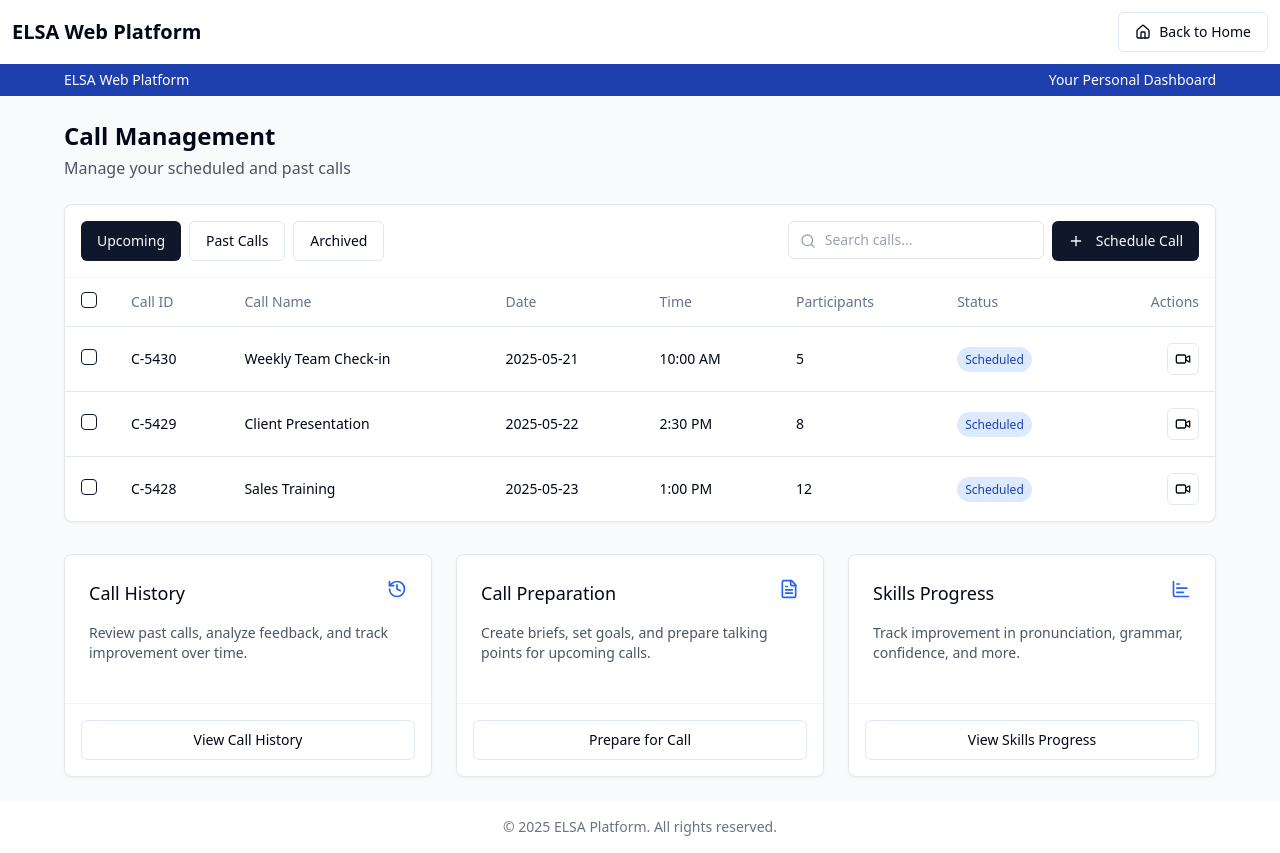
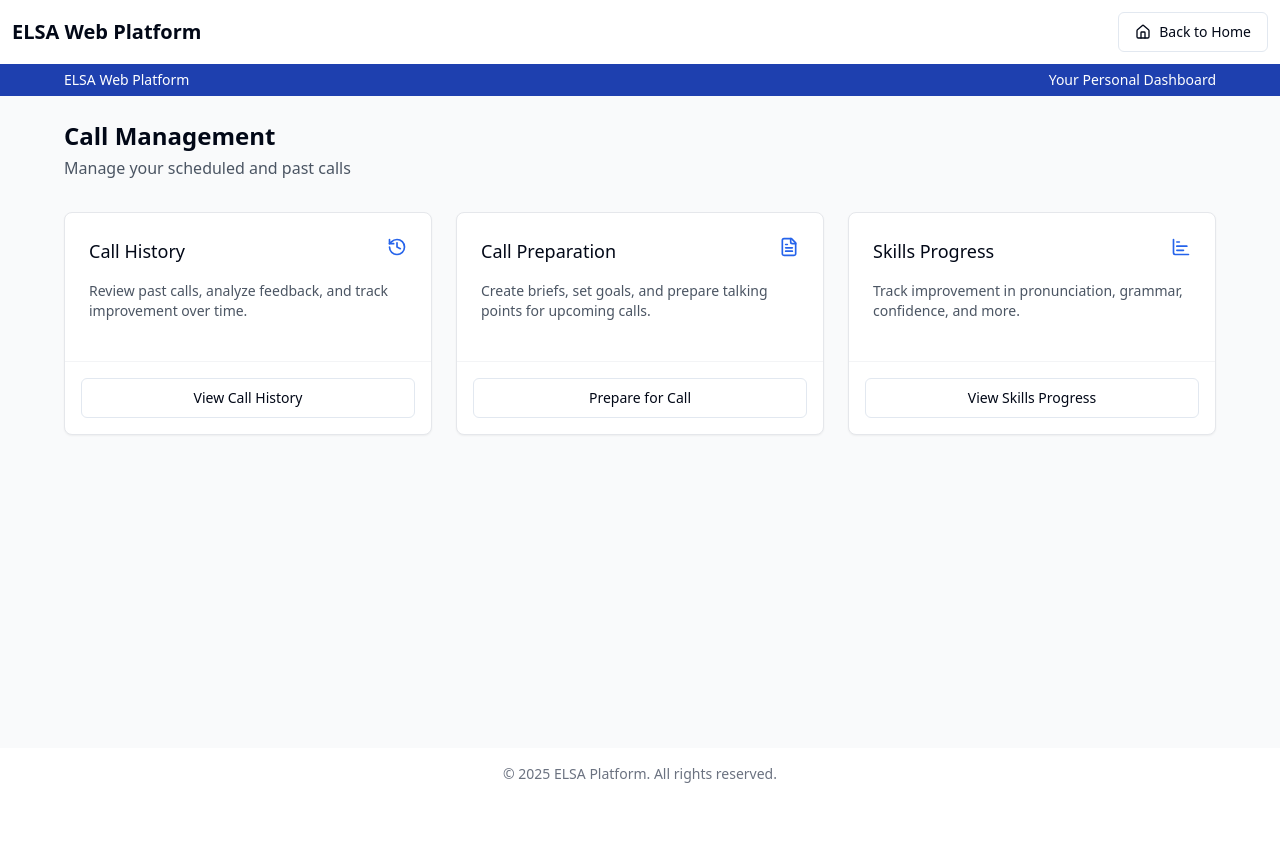
Before and after one commit to martyna-elsa/zoom-feedback-overlay, a React (Vite) app: page /web-platform in a window 1280 px wide. After the commit the page ends 800 px from the top, so only its background shows below. Built offline with nearby package versions, Linux system fonts and the light colour scheme.

Commit message:
Remove call management table
Removes the table displaying call information from the top of the WebPlatformPage.

```diff
--- a/src/pages/WebPlatformPage.tsx
+++ b/src/pages/WebPlatformPage.tsx
@@ -1,4 +1,3 @@
-
 import React, { useState } from 'react';
 import { Link } from 'react-router-dom';
 import { Button } from '@/components/ui/button';
@@ -6,8 +5,6 @@ import { ChartBar, FileText, History, Home, Video, Users, Plus, Search } from 'l
 import { Dialog, DialogContent, DialogHeader, DialogTitle, DialogFooter, DialogDescription } from '@/components/ui/dialog';
 import { useToast } from '@/hooks/use-toast';
 import { Card, CardContent } from '@/components/ui/card';
-import { Table, TableHeader, TableBody, TableRow, TableHead, TableCell } from '@/components/ui/table';
-import { Checkbox } from '@/components/ui/checkbox';
 
 const WebPlatformPage: React.FC = () => {
   const [showLinkDialog, setShowLinkDialog] = useState(false);
@@ -24,7 +21,7 @@ const WebPlatformPage: React.FC = () => {
     setShowLinkDialog(false);
   };
 
-  // Sample data for calls
+  // Sample data for calls - keeping these in case they're needed elsewhere
   const upcomingCalls = [
     { id: "C-5430", name: "Weekly Team Check-in", date: "2025-05-21", time: "10:00 AM", participants: 5, status: "Scheduled" },
     { id: "C-5429", name: "Client Presentation", date: "2025-05-22", time: "2:30 PM", participants: 8, status: "Scheduled" },
@@ -36,12 +33,6 @@ const WebPlatformPage: React.FC = () => {
     { id: "C-5426", name: "Leadership Meeting", date: "2025-05-18", time: "3:00 PM", participants: 4, status: "Completed" },
     { id: "C-5425", name: "Product Demo", date: "2025-05-17", time: "10:30 AM", participants: 9, status: "Completed" }
   ];
-
-  const activeData = activeTab === "upcoming" ? upcomingCalls : pastCalls;
-  const filteredData = activeData.filter(call =>
-    call.name.toLowerCase().includes(searchQuery.toLowerCase()) ||
-    call.id.toLowerCase().includes(searchQuery.toLowerCase())
-  );
 
   return (
     <div className="min-h-screen bg-gray-50 flex flex-col">
@@ -72,103 +63,6 @@ const WebPlatformPage: React.FC = () => {
             <h2 className="text-2xl font-semibold mb-1">Call Management</h2>
             <p className="text-gray-600">Manage your scheduled and past calls</p>
           </div>
-
-          <Card className="shadow-sm border-gray-200">
-            <div className="p-4 border-b border-gray-100 flex flex-col sm:flex-row sm:items-center sm:justify-between gap-4">
-              <div className="flex flex-wrap gap-2">
-                <Button
-                  variant={activeTab === "upcoming" ? "default" : "outline"}
-                  onClick={() => setActiveTab("upcoming")}
-                  className="rounded-md"
-                >
-                  Upcoming
-                </Button>
-                <Button
-                  variant={activeTab === "past" ? "default" : "outline"}
-                  onClick={() => setActiveTab("past")}
-                  className="rounded-md"
-                >
-                  Past Calls
-                </Button>
-                <Button
-                  variant={activeTab === "archived" ? "default" : "outline"}
-                  onClick={() => setActiveTab("archived")}
-                  className="rounded-md"
-                >
-                  Archived
-                </Button>
-              </div>
-              <div className="flex gap-2 justify-end">
-                <div className="relative">
-                  <Search className="absolute left-3 top-1/2 transform -translate-y-1/2 h-4 w-4 text-gray-400" />
-                  <input
-                    type="text"
-                    placeholder="Search calls..."
-                    className="pl-9 pr-4 py-2 border border-gray-200 rounded-md text-sm w-full sm:w-64"
-                    value={searchQuery}
-                    onChange={(e) => setSearchQuery(e.target.value)}
-                  />
-                </div>
-                <Button onClick={() => setShowLinkDialog(true)} className="rounded-md whitespace-nowrap">
-                  <Plus className="h-4 w-4 mr-1" />
-                  Schedule Call
-                </Button>
-              </div>
-            </div>
-
-            <CardContent className="p-0">
-              <Table>
-                <TableHeader>
-                  <TableRow>
-                    <TableHead className="w-[50px] pl-4">
-                      <Checkbox />
-                    </TableHead>
-                    <TableHead>Call ID</TableHead>
-                    <TableHead>Call Name</TableHead>
-                    <TableHead>Date</TableHead>
-                    <TableHead>Time</TableHead>
-                    <TableHead>Participants</TableHead>
-                    <TableHead>Status</TableHead>
-                    <TableHead className="text-right">Actions</TableHead>
-                  </TableRow>
-                </TableHeader>
-                <TableBody>
-                  {filteredData.length > 0 ? (
-                    filteredData.map((call) => (
-                      <TableRow key={call.id}>
-                        <TableCell className="pl-4">
-                          <Checkbox />
-                        </TableCell>
-                        <TableCell className="font-medium">{call.id}</TableCell>
-                        <TableCell>{call.name}</TableCell>
-                        <TableCell>{call.date}</TableCell>
-                        <TableCell>{call.time}</TableCell>
-                        <TableCell>{call.participants}</TableCell>
-                        <TableCell>
-                          <span className={`px-2 py-1 text-xs rounded-full ${
-                            call.status === "Scheduled" ? "bg-blue-100 text-blue-800" : "bg-green-100 text-green-800"
-                          }`}>
-                            {call.status}
-                          </span>
-                        </TableCell>
-                        <TableCell className="text-right">
-                          <Button variant="outline" size="sm" className="h-8 w-8 p-0">
-                            <Video className="h-4 w-4" />
-                          </Button>
-                        </TableCell>
-                      </TableRow>
-                    ))
-                  ) : (
-                    <TableRow>
-                      <TableCell colSpan={8} className="text-center py-8 text-gray-500">
-                        No calls found. Try adjusting your search or schedule a new call.
-                      </TableCell>
-                    </TableRow>
-                  )}
-                </TableBody>
-              </Table>
-            </CardContent>
-          </Card>
 
           <div className="grid grid-cols-1 md:grid-cols-3 gap-6 mt-8">
             <Card className="shadow-sm border-gray-200 hover:shadow-md transition-shadow">
```
